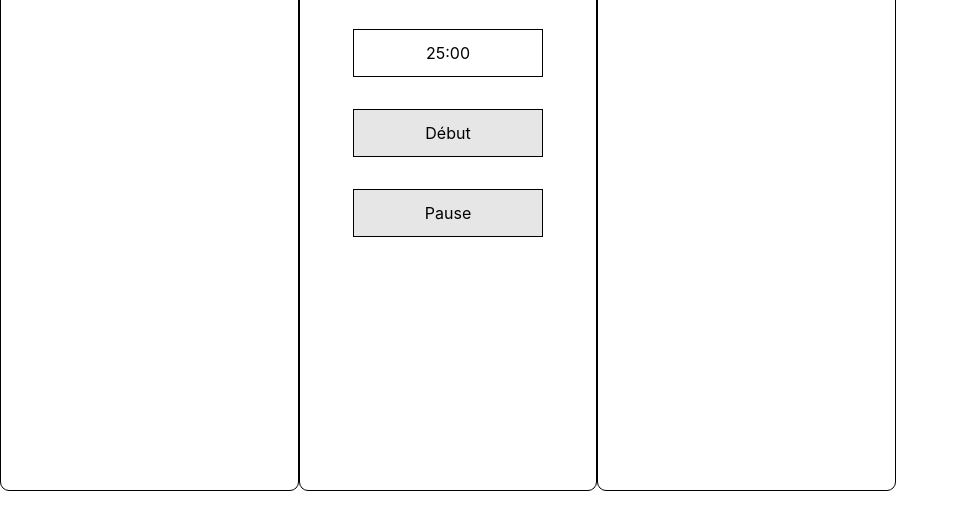
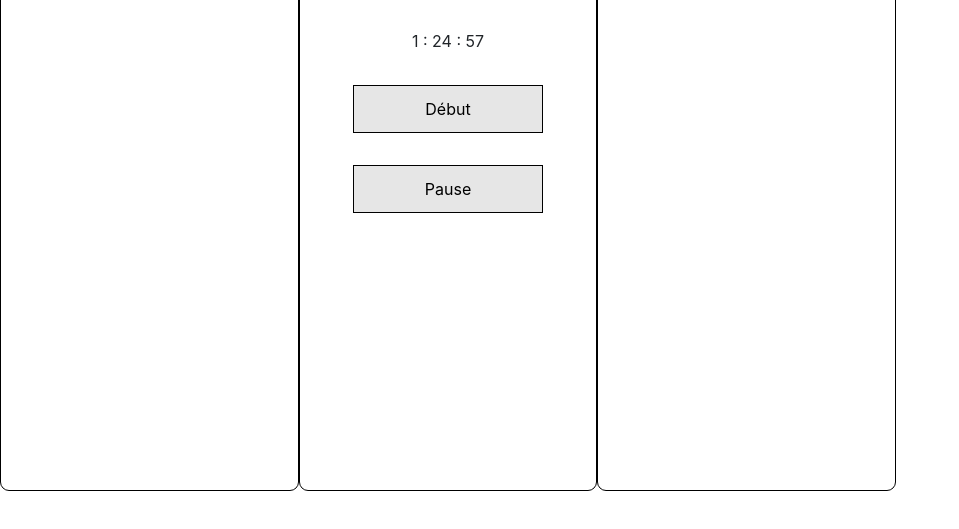
Before and after one commit to Salwasalwa/pomodoro, a website: page index.html in a window 1280 px wide. Both pictures are taken after a click on the button "Début". Shown: the part 191-720 px from the top of the page, without its empty margins (0-959 px from the left). Drawn offline with nearby package versions, Linux system fonts and the light colour scheme.

Commit message:
ajouter chrono

```diff
--- a/index.html
+++ b/index.html
@@ -7,6 +7,8 @@
     <link rel="stylesheet" href="./static/css/style.css">
     <link rel="stylesheet" href="./static/external/bootstrap/dist/css/bootstrap.min.css">
     <link rel="stylesheet" href="./static/external/font-awesome/css/font-awesome.css">
+
+
 
 
 </head>
@@ -37,9 +39,9 @@
                 <div class="no-padding divTitle">
                     <h2 class="fleche no-margin">En cours</h2>
                 </div>
-                <li><input type="text" name="" value="25:00" id="chrono"></li>
-                <li><button type="button" name="button" class="encours">Début</button></li>
-                <li><button type="button" name="button" class="encours">Pause</button></li>
+                <li><span id="timer">00 : 25 : 00</span></li>
+                <li><button type="button" name="button" class="encours" id="start">Début</button></li>
+                <li><button type="button" name="button" class="encours" id="stop">Pause</button></li>
                 </ul>
             </div>
 
@@ -55,6 +57,8 @@
     </div>
     <script src="./static/external/jquery/dist/jquery.min.js" type="text/javascript"></script>
     <script src="./static/external/bootstrap/dist/js/bootstrap.min.js" charset="utf-8"></script>
+
+    <script src="./static/js/script.js" charset="utf-8"></script>
 </body>
 <script type="text/javascript">
     $(document).ready(function() {
@@ -69,6 +73,75 @@
                 $(this).parent().remove();
             })
         });
+
+
+        var startTime = 25;
+        var start = 0;
+        var end = 0;
+        var diff = 0;
+        var reset = false;
+        var timerID = 0;
+
+        $("#start").click(function(e) {
+            e.preventDefault();
+            Start();
+            return false;
+        });
+
+        $("#stop").click(function(e) {
+            e.preventDefault();
+            Stop();
+            return false;
+        });
+
+
+
+        function chrono() {
+            end = new Date();
+            diff = end - start;
+            diff = new Date(diff);
+            var msec = diff.getMilliseconds();
+            var sec = diff.getSeconds();
+            var min = diff.getMinutes();
+            var hr = diff.getHours() - 1;
+
+            if (msec < 10) {
+                msec = "00" + msec;
+            } else if (msec < 100) {
+                msec = "99" - msec;
+            }
+            if (sec < 10) {
+                sec = "59" - sec;
+            }
+            if (min < 10) {
+                min = "24" - min;
+            }
+            if (hr < 10) {
+                hr = "0" - hr;
+            }
+            $("#timer").html(hr + " : " + min + " : " + sec );
+        }
+
+        function Start() {
+            $(".tog").toggle();
+            if (reset) start = new Date();
+            else {
+                start = new Date() - diff
+                start = new Date(start)
+            }
+            timerID = setInterval(chrono, 10);
+        }
+
+        function Reset() {
+            $("#timer").html("00 : 00 : 00");
+            start = new Date();
+            reset = true;
+        }
+
+        function Stop() {
+            $(".tog").toggle();
+            clearTimeout(timerID);
+        }
     });
 </script>
 
```
